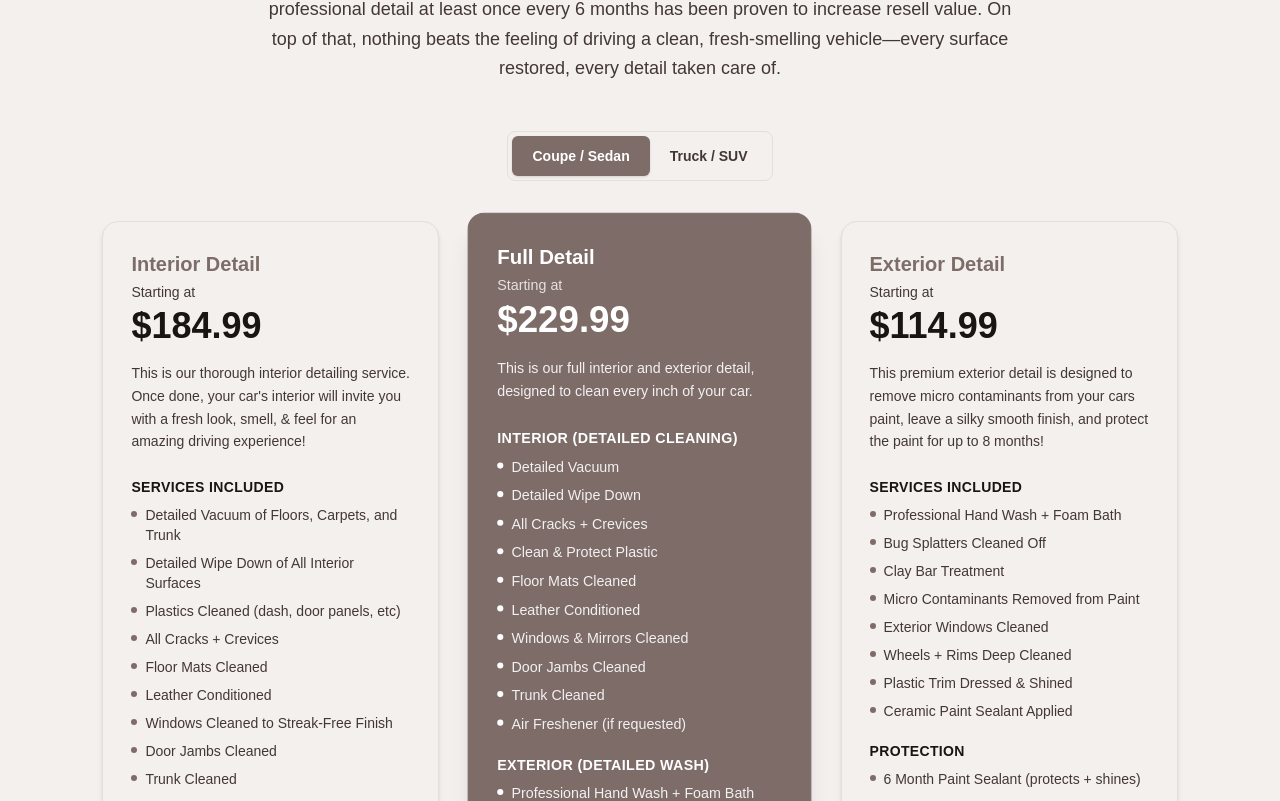
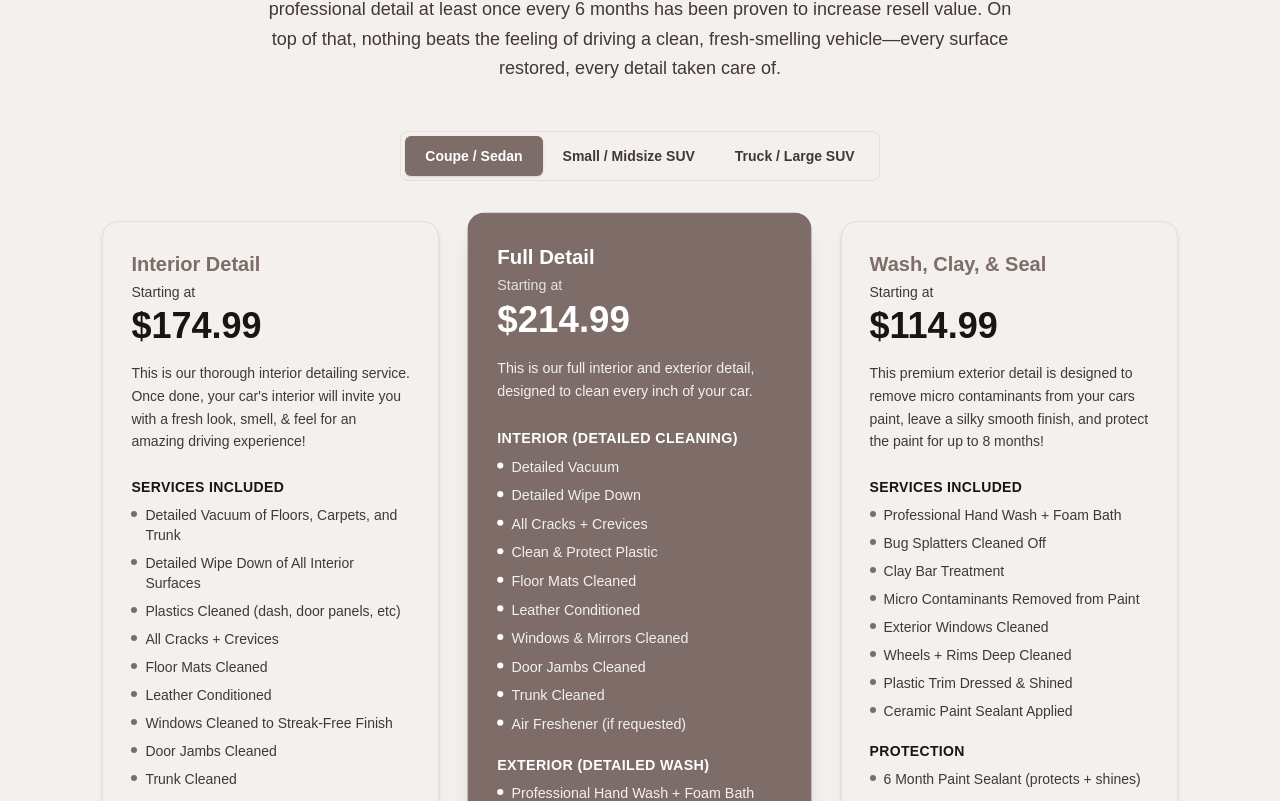
Before and after one commit to brotherstonedetailing/BrotherstoneWebsite, a Next.js app: page / in a window 1280 px wide. Shown: the part 1519-2320 px from the top of the page. Built offline with nearby package versions, Linux system fonts and the light colour scheme; a web font is replaced by a local one.

Commit message:
fixed form, added 3rd pricing option

```diff
--- a/app/components/quote-form.tsx
+++ b/app/components/quote-form.tsx
@@ -1,30 +1,11 @@
 "use client";
-
-import { useEffect, useRef, useState } from "react";
 import Link from "next/link";
 import { BOOKING_URL, QUOTE_FORM_URL } from "@/app/lib/constants";
 
 export default function QuoteForm() {
-  const [isActive, setIsActive] = useState(false);
-  const containerRef = useRef<HTMLDivElement>(null);
-
-  useEffect(() => {
-    if (!isActive) {
-      return;
-    }
-
-    function handleClickOutside(event: MouseEvent) {
-      if (
-        containerRef.current &&
-        !containerRef.current.contains(event.target as Node)
-      ) {
-        setIsActive(false);
-      }
-    }
-
-    document.addEventListener("mousedown", handleClickOutside);
-    return () => document.removeEventListener("mousedown", handleClickOutside);
-  }, [isActive]);
+  function handleWheel(e: React.WheelEvent<HTMLDivElement>) {
+    window.scrollBy({ top: e.deltaY, behavior: "instant" });
+  }
 
   return (
     <section id="quote" className="bg-[var(--background2)] py-20 scroll-mt-28">
@@ -42,37 +23,13 @@ export default function QuoteForm() {
           </p>
         </div>
 
-        <div ref={containerRef} className="relative">
-          {!isActive && (
-            <button
-              type="button"
-              onClick={() => setIsActive(true)}
-              className="absolute inset-0 z-10 flex cursor-pointer items-center justify-center bg-black/5 transition hover:bg-black/10"
-              aria-label="Click to fill out quote form"
-            >
-              <span className="rounded-lg border border-[var(--border)] bg-white px-5 py-3 text-sm font-medium text-[var(--text)] shadow-md">
-                Click to fill out form
-              </span>
-            </button>
-          )}
-
-          {isActive && (
-            <button
-              type="button"
-              onClick={() => setIsActive(false)}
-              className="absolute right-3 top-3 z-10 rounded-md border border-[var(--border)] bg-white px-3 py-1.5 text-xs font-medium text-[var(--secondary)] shadow-sm transition hover:bg-[var(--background)]"
-            >
-              Done
-            </button>
-          )}
-
+        <div onWheel={handleWheel}>
           <iframe
             src={QUOTE_FORM_URL}
             title="Request a quote"
-            className={`block w-full border-0 bg-transparent ${
-              isActive ? "pointer-events-auto" : "pointer-events-none"
-            }`}
+            className="block w-full border-0 bg-transparent"
             style={{ height: "1200px" }}
+            scrolling="no"
           />
         </div>
 
--- a/app/lib/constants.ts
+++ b/app/lib/constants.ts
@@ -28,11 +28,12 @@ export const SOCIAL_LINKS = {
 
 export const GOOGLE_REVIEWS_URL = "#";
 
-export type VehicleTier = "coupe" | "truck";
+export type VehicleTier = "coupe" | "midsize" | "large";
 
 export const VEHICLE_TIERS: { id: VehicleTier; label: string }[] = [
   { id: "coupe", label: "Coupe / Sedan" },
-  { id: "truck", label: "Truck / SUV" },
+  { id: "midsize", label: "Small / Midsize SUV" },
+  { id: "large", label: "Truck / Large SUV" },
 ];
 
 export type PricingPlan = {
@@ -53,7 +54,7 @@ export const PRICING_PLANS: PricingPlan[] = [
     name: "Interior Detail",
     description:
       "This is our thorough interior detailing service. Once done, your car's interior will invite you with a fresh look, smell, & feel for an amazing driving experience!",
-    prices: { coupe: "$184.99", truck: "$199.99" },
+    prices: { coupe: "$174.99", midsize: "$189.99", large: "$204.99" },
     sections: [
       {
         title: "Services Included",
@@ -78,7 +79,7 @@ export const PRICING_PLANS: PricingPlan[] = [
     featured: true,
     description:
       "This is our full interior and exterior detail, designed to clean every inch of your car.",
-    prices: { coupe: "$229.99", truck: "$244.99" },
+    prices: { coupe: "$214.99", midsize: "$229.99", large: "$244.99" },
     sections: [
       {
         title: "INTERIOR (detailed cleaning)",
@@ -111,11 +112,11 @@ export const PRICING_PLANS: PricingPlan[] = [
     ],
   },
   {
-    id: "exterior",
-    name: "Exterior Detail",
+    id: "wash-clay-seal",
+    name: "Wash, Clay, & Seal",
     description:
       "This premium exterior detail is designed to remove micro contaminants from your cars paint, leave a silky smooth finish, and protect the paint for up to 8 months!",
-    prices: { coupe: "$114.99", truck: "$129.99" },
+    prices: { coupe: "$114.99", midsize: "$129.99", large: "$144.99" },
     sections: [
       {
         title: "Services Included",
```
